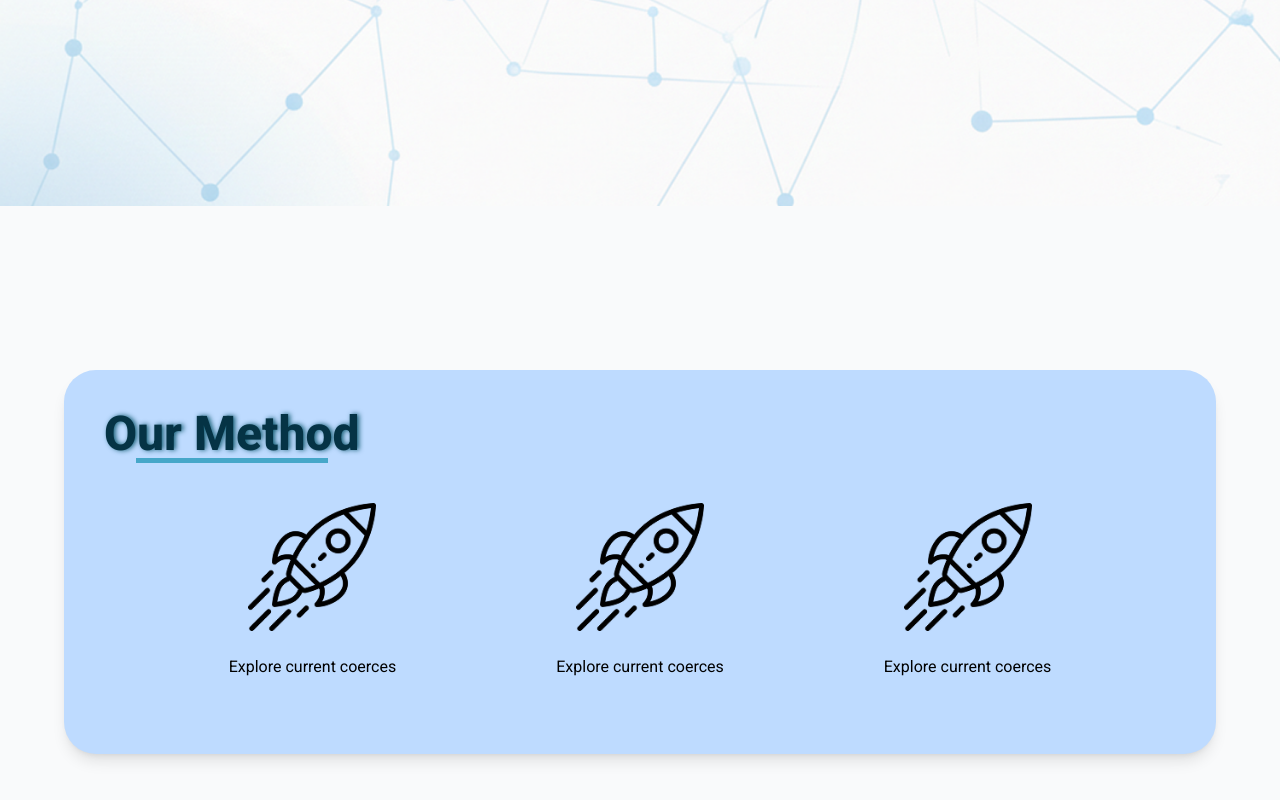
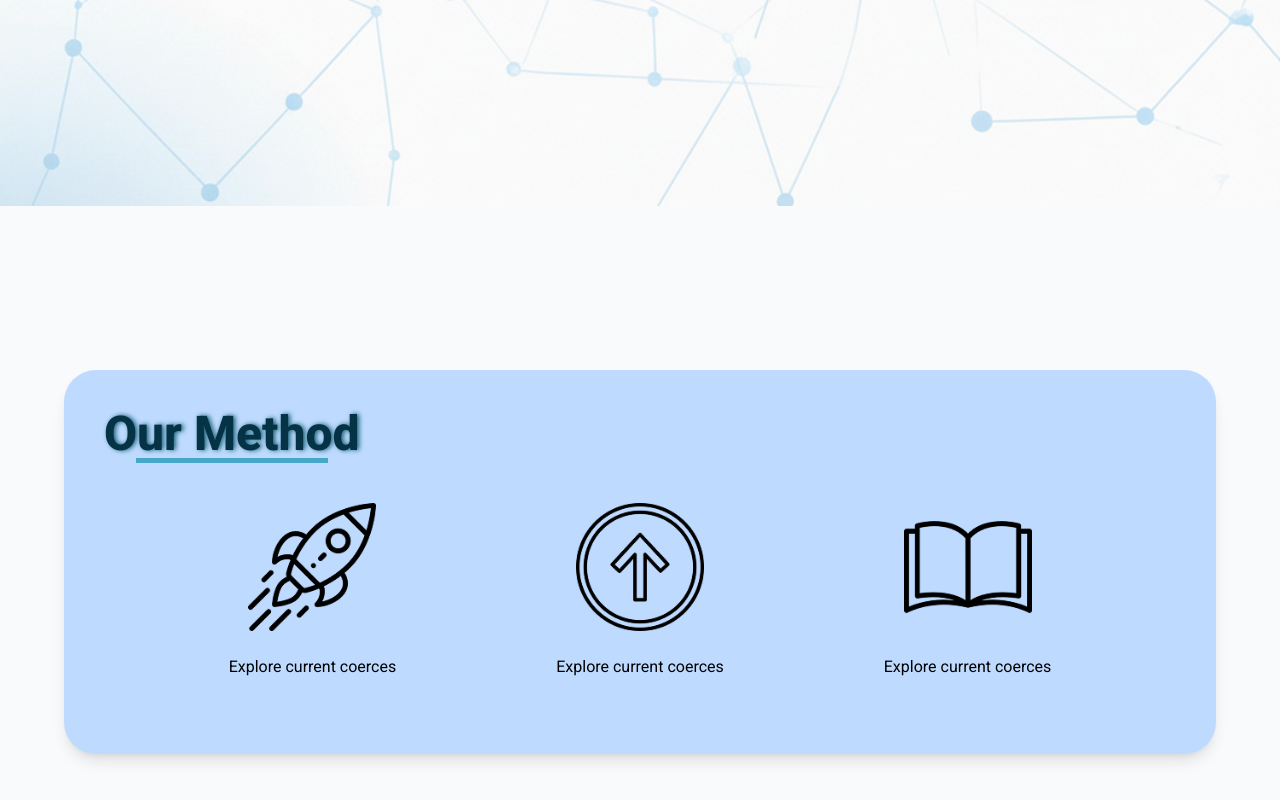
Before and after one commit to Step-Wise-Roadmaps/Step-Wise, a React (Vite) app in the folder Frontend/: page / in a window 1280 px wide. Shown: the part 586-1386 px from the top of the page. Built offline with nearby package versions, Linux system fonts and the light colour scheme.

Commit message:
feat: finish add img

```diff
--- a/Frontend/src/page/Hero.jsx
+++ b/Frontend/src/page/Hero.jsx
@@ -1,6 +1,9 @@
 
+// img
 import heroImgg from '../assets/HeroImg/heroImgg.png'
 import rokateImg from '../assets/HeroImg/rokateImg.png'
+import bookImg from '../assets/HeroImg/bookImg.png'
+import pointer from '../assets/HeroImg/pointer.png'
 
 function Hero() {
     return(
@@ -50,14 +53,14 @@ function Hero() {
 
                                 <div className='space-y-6'>
                                     <div className='flex justify-center'>
-                                        <img className='md:w-32 w-24' src={rokateImg} alt="" />
+                                        <img className='md:w-32 w-24' src={pointer} alt="" />
                                     </div>
                                     <p className='text-center roboto-regular'>Explore current coerces  </p>
                                 </div>
 
                                 <div className='space-y-6'>
                                     <div className='flex justify-center'>
-                                        <img className='md:w-32 w-24' src={rokateImg} alt="" />
+                                        <img className='md:w-32 w-24' src={bookImg} alt="" />
                                     </div>
                                     <p className='text-center roboto-regular'>Explore current coerces  </p>
                                 </div>
```
Also changed, not shown: Frontend/src/assets/HeroImg/pointer.png (added).
